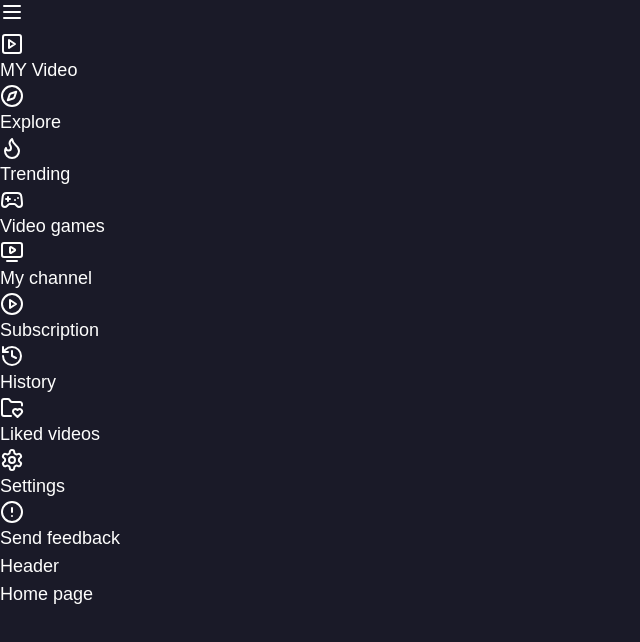
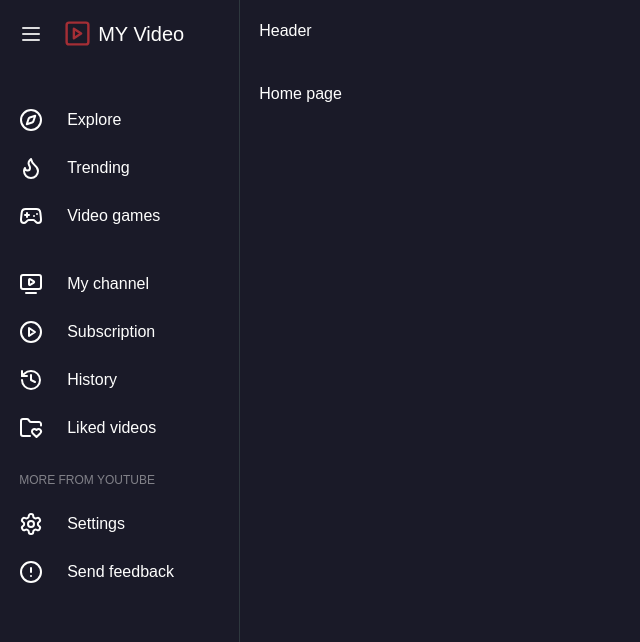
Before and after one commit to Efim-Kapliy/project_video-hosting--client, a Next.js app: page / in a window 1280 px wide. Shown: the top 642 px of the page, without its empty margins (0-640 px from the left). Built offline with nearby package versions, Linux system fonts and the light colour scheme; a web font is replaced by a local one.

Commit message:
feat: add styling and animation for sidebar

```diff
--- a/package.json
+++ b/package.json
@@ -9,6 +9,7 @@
     "lint": "next lint"
   },
   "dependencies": {
+    "clsx": "^2.1.1",
     "lucide-react": "^0.471.1",
     "next": "15.1.4",
     "react": "^19.0.0",
@@ -24,7 +25,7 @@
     "eslint-config-next": "15.1.4",
     "postcss": "^8",
     "prettier": "^3.4.2",
-    "sass": "^1.83.1",
+    "sass": "^1.83.4",
     "tailwindcss": "^3.4.1",
     "typescript": "^5"
   }
--- a/src/app/globals.scss
+++ b/src/app/globals.scss
@@ -2,7 +2,11 @@
 @tailwind components;
 @tailwind utilities;
 
+:root {
+	--sidebar-width: 15rem;
+}
+
 body {
-	@apply text-white text-lg bg-bg;
+	@apply text-white text-base bg-bg;
 	font-family: var(--font-suse);
 }
--- /dev/null
+++ b/src/components/layout/Layout.module.scss
@@ -0,0 +1,45 @@
+@keyframes hideSidebar {
+	from {
+		transform: translateX(0);
+		width: var(--sidebar-width);
+	}
+
+	to {
+		@apply w-[3.9rem];
+	}
+}
+
+@keyframes showSidebar {
+	from {
+		@apply w-[3.9rem];
+	}
+	to {
+		transform: translateX(0);
+		width: var(--sidebar-width);
+	}
+}
+
+.hidedSidebar {
+	> aside {
+		animation: hideSidebar 0.35s forwards;
+		flex-grow: 0;
+
+		> nav {
+			> div:first-child {
+				@apply transition-opacity;
+				opacity: 0;
+			}
+		}
+	}
+
+	> div {
+		@apply w-full;
+	}
+}
+
+.showedSidebar {
+	> aside {
+		animation: showSidebar 0.3s forwards;
+		width: var(--sidebar-width);
+	}
+}
--- a/src/components/layout/Layout.tsx
+++ b/src/components/layout/Layout.tsx
@@ -1,12 +1,37 @@
-import type { PropsWithChildren } from 'react'
+'use client'
+
+import cn from 'clsx'
+import { type PropsWithChildren, useEffect, useRef, useState } from 'react'
 
 import { Content } from './content/Content'
 import { Sidebar } from './sidebar/Sidebar'
 
+import styles from './Layout.module.scss'
+
 export function Layout({ children }: PropsWithChildren<unknown>) {
+	const [isShowedSidebar, setIsShowedSidebar] = useState(true)
+	const firstRender = useRef(true)
+
+	useEffect(() => {
+		// TODO Можно в будущем вынести в store с сохранением состояния меню
+		if (firstRender.current) {
+			firstRender.current = false
+			return
+		}
+	})
+
+	const toggleSidebar = () => {
+		setIsShowedSidebar(!isShowedSidebar)
+	}
+
 	return (
-		<main>
-			<Sidebar />
+		<main
+			className={cn(
+				'flex min-h-screen',
+				!firstRender.current && (isShowedSidebar ? styles.showedSidebar : styles.hidedSidebar)
+			)}
+		>
+			<Sidebar toggleSidebar={toggleSidebar} />
 			<Content>{children}</Content>
 		</main>
 	)
--- a/src/components/layout/content/Content.tsx
+++ b/src/components/layout/content/Content.tsx
@@ -4,9 +4,9 @@ import { Header } from './header/Header'
 
 export function Content({ children }: PropsWithChildren<unknown>) {
 	return (
-		<div>
+		<div style={{ flex: '1 1 0%' }}>
 			<Header />
-			<section>{children}</section>
+			<section className='p-layout'>{children}</section>
 		</div>
 	)
 }
--- a/src/components/layout/content/header/Header.tsx
+++ b/src/components/layout/content/header/Header.tsx
@@ -1,3 +1,3 @@
 export function Header() {
-	return <header>Header</header>
+	return <header className='p-layout'>Header</header>
 }
--- a/src/components/layout/sidebar/Sidebar.tsx
+++ b/src/components/layout/sidebar/Sidebar.tsx
@@ -3,13 +3,16 @@ import { SidebarMenu } from './menus/SidebarMenu'
 import { SidebarSubscription } from './menus/subscriptions/SidebarSubscription'
 import { MORE_SIDEBAR_DATA, SIDEBAR_DATA } from './sidebar.data'
 
-export function Sidebar() {
+export function Sidebar({ toggleSidebar }: { toggleSidebar: () => void }) {
 	return (
-		<aside>
-			<SidebarHeader />
+		<aside className='w-60 p-layout border-r border-border whitespace-nowrap overflow-hidden'>
+			<SidebarHeader toggleSidebar={toggleSidebar} />
 			<SidebarMenu menu={SIDEBAR_DATA} />
 			<SidebarSubscription />
-			<SidebarMenu menu={MORE_SIDEBAR_DATA} />
+			<SidebarMenu
+				title='More from youtube'
+				menu={MORE_SIDEBAR_DATA}
+			/>
 		</aside>
 	)
 }
--- a/src/components/layout/sidebar/header/SidebarHeader.tsx
+++ b/src/components/layout/sidebar/header/SidebarHeader.tsx
@@ -1,15 +1,29 @@
 import { Menu, SquarePlay } from 'lucide-react'
+import Link from 'next/link'
 
-export function SidebarHeader() {
+import { COLORS } from '@/constants/colors.constants'
+
+import { PUBLIC_PAGE } from '@/config/public-page.config'
+
+export function SidebarHeader({ toggleSidebar }: { toggleSidebar: () => void }) {
 	return (
-		<div>
-			<button>
+		<div className='flex items-center gap-5 mb-12'>
+			<button
+				className='opacity-85 hover:opacity-100 transition-opacity'
+				onClick={toggleSidebar}
+			>
 				<Menu />
 			</button>
-			<span>
-				<SquarePlay />
-				<span>MY Video</span>
-			</span>
+			<Link
+				href={PUBLIC_PAGE.HOME}
+				className='flex items-center gap-1.5'
+			>
+				<SquarePlay
+					color={COLORS.primary}
+					size={29}
+				/>
+				<span className='font-medium text-xl'>MY Video</span>
+			</Link>
 		</div>
 	)
 }
--- a/src/components/layout/sidebar/menus/MenuItem.tsx
+++ b/src/components/layout/sidebar/menus/MenuItem.tsx
@@ -9,10 +9,14 @@ interface Props {
 export function MenuItem({ item }: Props) {
 	return (
 		<li>
-			<Link href={item.link}>
-				<item.icon />
+			<Link
+				href={item.link}
+				className={'group py-3 flex items-center gap-6 '}
+			>
+				<item.icon className='group-hover:text-primary transition group-hover:rotate-6 min-w-6' />
 				<span>{item.label}</span>
 			</Link>
+			{item.isBottomBorder && <span className='h-[1] bg-border w-full block my-5'></span>}
 		</li>
 	)
 }
--- a/src/components/layout/sidebar/menus/SidebarMenu.tsx
+++ b/src/components/layout/sidebar/menus/SidebarMenu.tsx
@@ -10,7 +10,7 @@ interface Props {
 export function SidebarMenu({ title, menu }: Props) {
 	return (
 		<nav>
-			{title && <div>{title}</div>}
+			{title && <div className='opacity-45 uppercase font-medium text-xs mb-3'>{title}</div>}
 			<ul>
 				{menu.map(menuItem => (
 					<MenuItem
--- a/tailwind.config.ts
+++ b/tailwind.config.ts
@@ -1,15 +1,22 @@
-import { COLORS } from './src/constants/colors.constants';
-import type { Config } from "tailwindcss";
+import type { Config } from 'tailwindcss'
+
+import { COLORS } from './src/constants/colors.constants'
 
 export default {
-  content: [
-    "./src/components/**/*.{js,ts,jsx,tsx,mdx}",
-    "./src/app/**/*.{js,ts,jsx,tsx,mdx}",
-  ],
-  theme: {
-    extend: {
-      colors: COLORS
-    },
-  },
-  plugins: [],
-} satisfies Config;
+	content: ['./src/components/**/*.{js,ts,jsx,tsx,mdx}', './src/app/**/*.{js,ts,jsx,tsx,mdx}'],
+	theme: {
+		extend: {
+			colors: COLORS,
+			padding: {
+				layout: '1.2rem'
+			},
+			transitionTimingFunction: {
+				DEFAULT: 'ease-in-out'
+			},
+			transitionDuration: {
+				DEFAULT: '333ms'
+			}
+		}
+	},
+	plugins: []
+} satisfies Config
```
Also changed, not shown: 1 other file (tests, documents, lock files or other folders).
